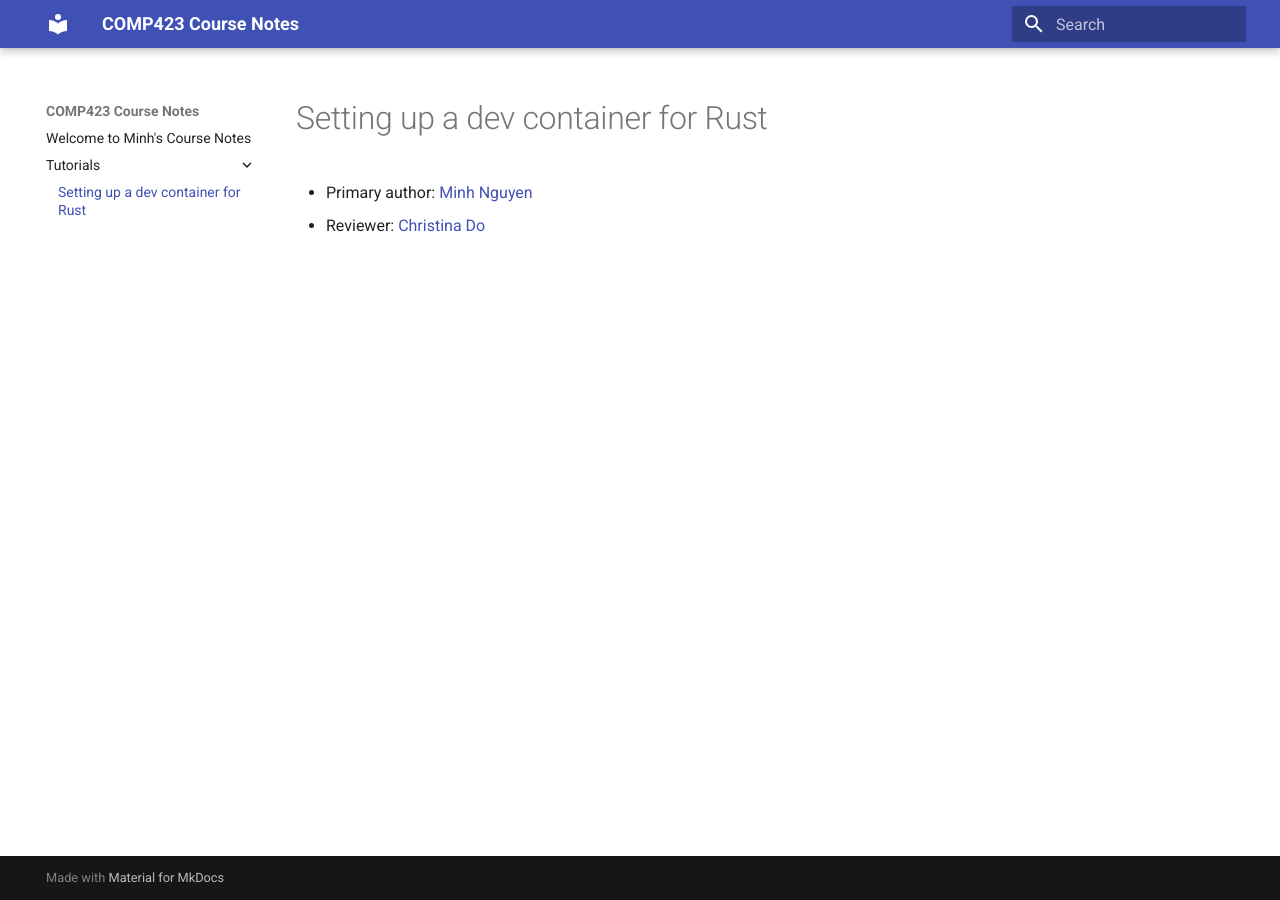
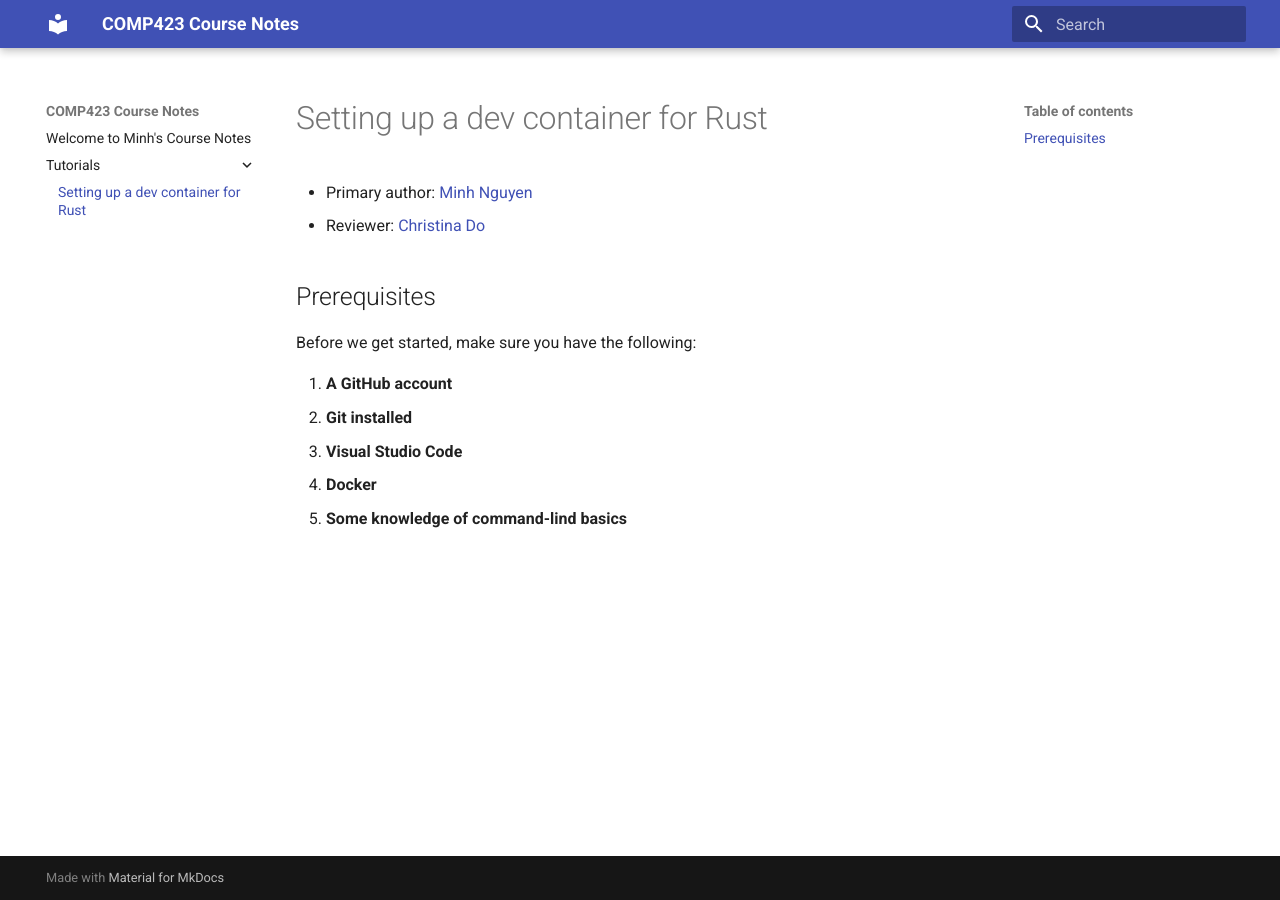
Before and after one commit to mp-nguyen26/comp423-course-notes, an MkDocs documentation site: the page built from docs/tutorials/rust-setup.md, in a window 1280 px wide. Built offline with MkDocs 1.6.1 and Material for MkDocs 9.7.7, drawn with Linux system fonts in a browser that asks for light colours.

Commit message:
finished prereqs section

```diff
--- a/docs/tutorials/rust-setup.md
+++ b/docs/tutorials/rust-setup.md
@@ -2,3 +2,12 @@
 
 * Primary author: [Minh Nguyen](https://github.com/mp-nguyen26)
 * Reviewer: [Christina Do](https://github.com/chrxstyxdo)
+
+## Prerequisites
+Before we get started, make sure you have the following:
+
+1. **A GitHub account**
+2. **Git installed**
+3. **Visual Studio Code**
+4. **Docker**
+5. **Some knowledge of command-lind basics**
```
